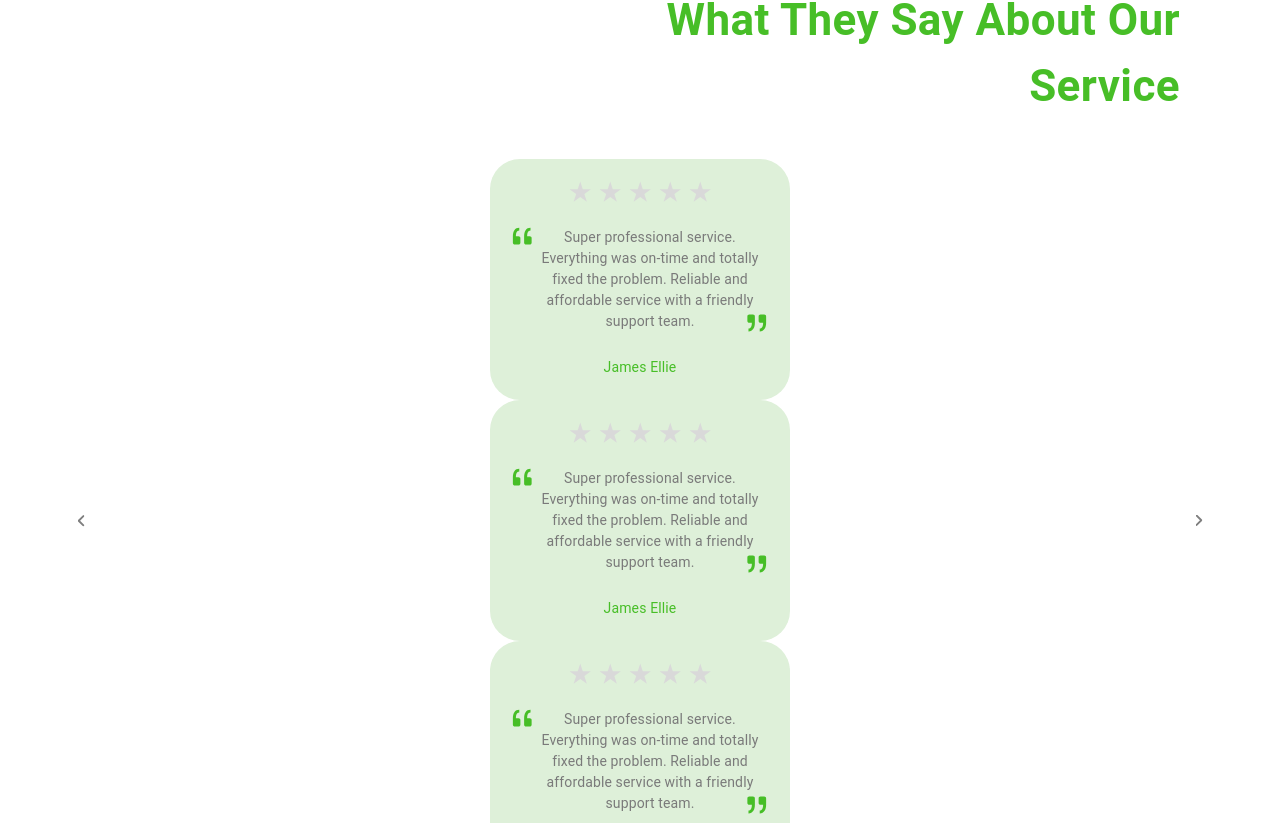
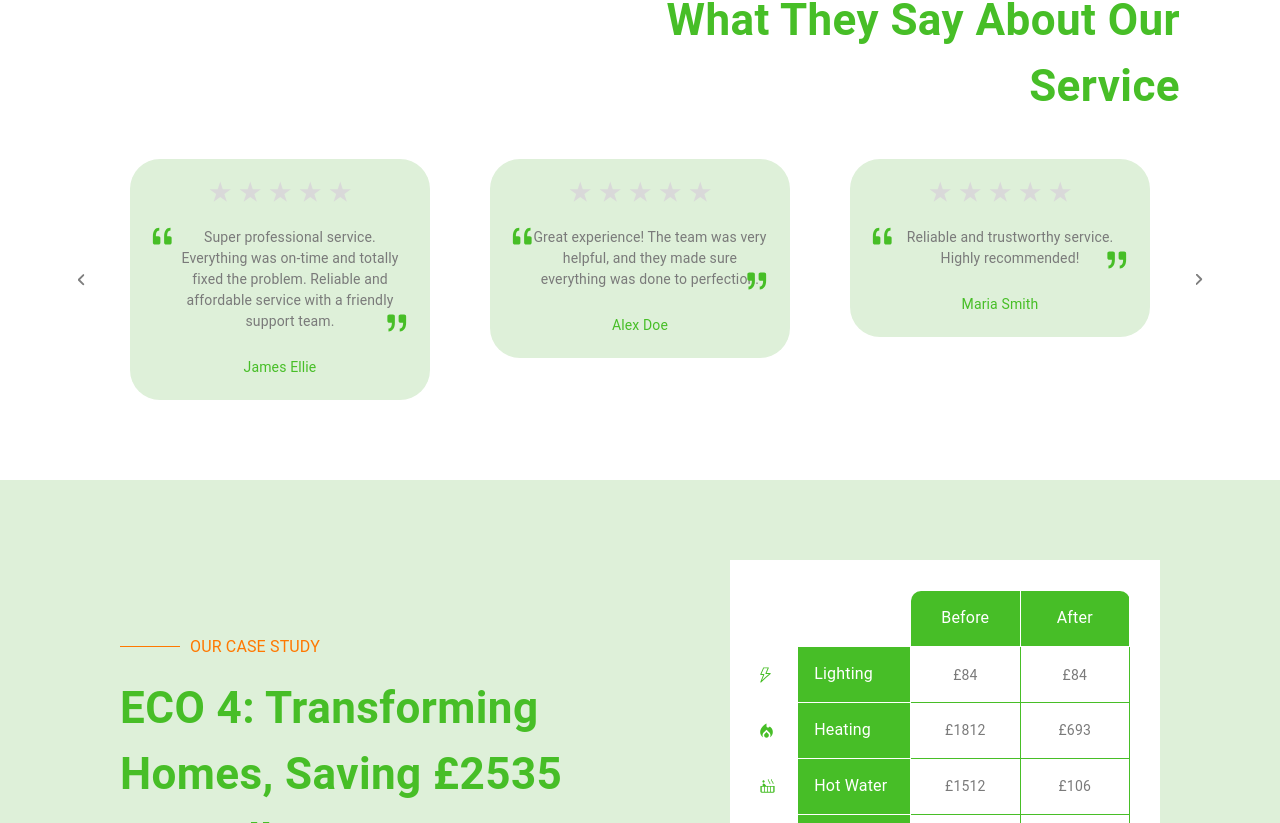
Before and after one commit to marsad11223/borthwick-group, a Next.js app: page /home in a window 1280 px wide. Shown: the part 5197-6020 px from the top of the page. Built offline with nearby package versions, Linux system fonts and the light colour scheme.

Commit message:
make generic component for testimonial

```diff
--- a/src/app/home/_components/OurProcessCard.tsx
+++ b/src/app/home/_components/OurProcessCard.tsx
@@ -4,7 +4,29 @@ import Image from "next/image";
 import { color, font } from "@/app/utils/themes";
 import svgs from "@/_assets/svgs";
 
-export function OurProcessCard() {
+interface OurProcessCardProps {
+  stars: number; // Number of stars to display
+  message: string; // Review text
+  author: string; // Name of the person giving the review
+  styles?: {
+    cardBackground?: string; // Optional custom background color
+    textColor?: string; // Optional text color for the message
+    authorColor?: string; // Optional text color for the author
+  };
+}
+
+export function OurProcessCard({
+  stars,
+  message,
+  author,
+  styles = {},
+}: OurProcessCardProps) {
+  const {
+    cardBackground = color.lightGreen,
+    textColor = color.grey,
+    authorColor = color.darkGreen,
+  } = styles;
+
   return (
     <Box
       sx={{
@@ -15,15 +37,13 @@ export function OurProcessCard() {
       <Box
         className="project"
         sx={{
-          backgroundColor: color.lightGreen,
+          backgroundColor: cardBackground,
           borderRadius: "30px",
           padding: "22px",
           width: { xs: "250px", md: "300px" },
           display: "flex",
           flexDirection: "column",
           gap: "25px",
-          // transform: "scale(0.6)",
-          // opacity: "0.5",
         }}
       >
         <Box
@@ -34,7 +54,7 @@ export function OurProcessCard() {
             gap: "8px",
           }}
         >
-          {[...Array(5)].map((_, i) => (
+          {[...Array(stars)].map((_, i) => (
             <Image
               key={i}
               style={{ width: "22px", objectFit: "contain" }}
@@ -58,13 +78,11 @@ export function OurProcessCard() {
           <Typography
             sx={{
               textAlign: "center",
-              color: color.grey,
+              color: textColor,
               fontSize: font.captionTypography,
             }}
           >
-            Super professional service. Everything was on-time and totally fixed
-            the problem. Reliable and affordable service with a friendly support
-            team.
+            {message}
           </Typography>
           <Image
             style={{
@@ -82,11 +100,11 @@ export function OurProcessCard() {
         <Typography
           sx={{
             textAlign: "center",
-            color: color.darkGreen,
+            color: authorColor,
             fontSize: font.captionTypography,
           }}
         >
-          James Ellie
+          {author}
         </Typography>
       </Box>
     </Box>
--- a/src/app/home/_sections/Testimonial.tsx
+++ b/src/app/home/_sections/Testimonial.tsx
@@ -8,6 +8,7 @@ import "slick-carousel/slick/slick-theme.css";
 import { OurProcessCard } from "../_components/OurProcessCard";
 import Image from "next/image";
 import svgs from "@/_assets/svgs";
+import { processCardsData } from "@/app/utils/constants";
 
 export default function OurProcess() {
   const settings = {
@@ -108,7 +109,14 @@ export default function OurProcess() {
           <Box sx={{ display: "flex", justifyContent: "center" }}>
             <Box sx={{ maxWidth: "1200px", width: "100%", marginTop: "40px" }}>
               <Slider {...settings}>
-                <OurProcessCard />
+                {processCardsData.map((card, index) => (
+                  <OurProcessCard
+                    key={index}
+                    stars={card.stars}
+                    message={card.message}
+                    author={card.author}
+                  />
+                ))}
               </Slider>
             </Box>
           </Box>
--- /dev/null
+++ b/src/app/utils/constants.ts
@@ -0,0 +1,25 @@
+interface testiomonialData {
+  stars: number;
+  message: string;
+  author: string;
+}
+
+export const processCardsData: testiomonialData[] = [
+  {
+    stars: 5,
+    message:
+      "Super professional service. Everything was on-time and totally fixed the problem. Reliable and affordable service with a friendly support team.",
+    author: "James Ellie",
+  },
+  {
+    stars: 5,
+    message:
+      "Great experience! The team was very helpful, and they made sure everything was done to perfection.",
+    author: "Alex Doe",
+  },
+  {
+    stars: 5,
+    message: "Reliable and trustworthy service. Highly recommended!",
+    author: "Maria Smith",
+  },
+];
```
